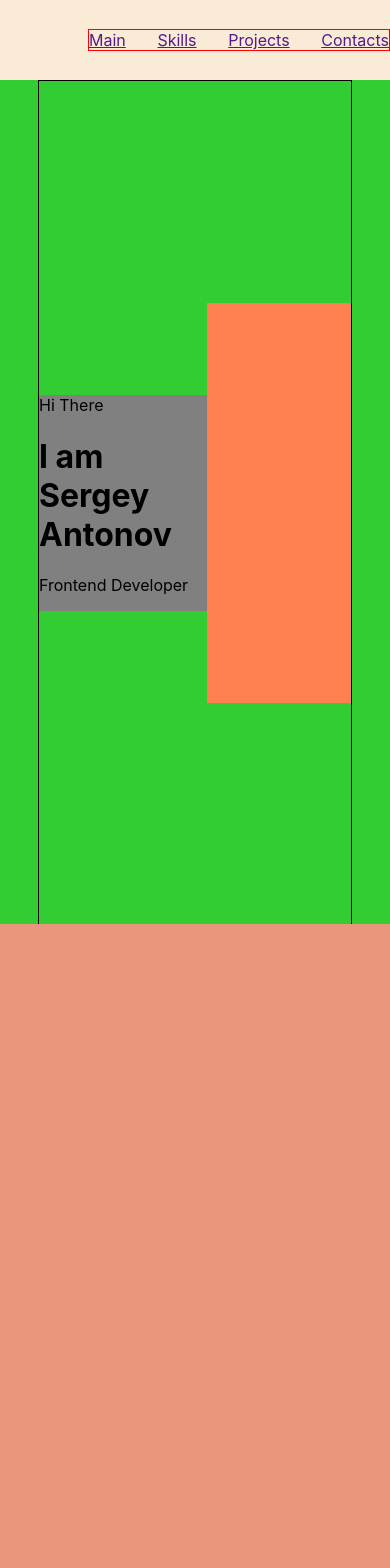
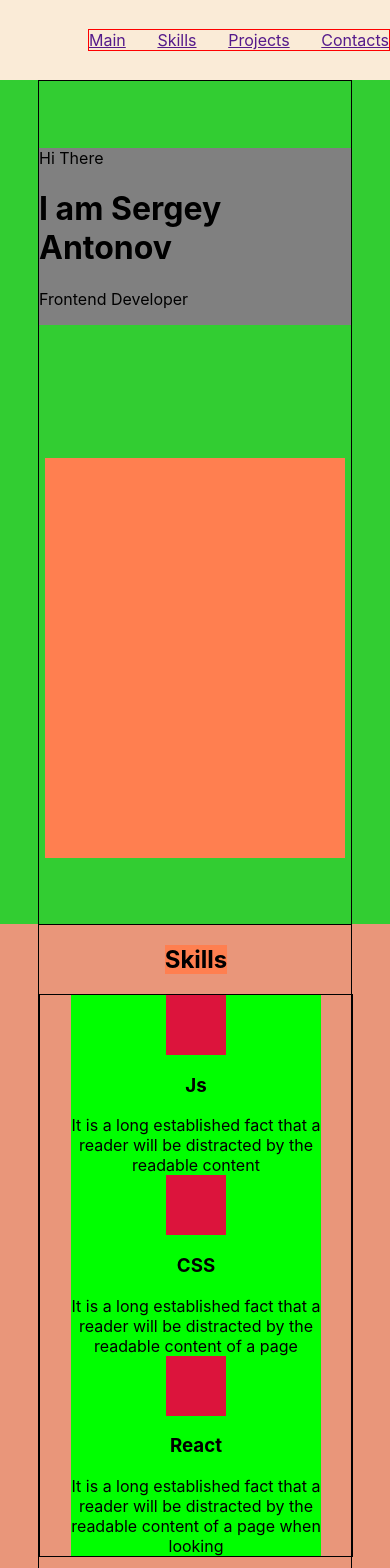
Before and after one commit to Santerakis/portfolio, a React (Create React App) app: page / in a window 390 px wide. Shown: the top 1568 px of the page. Built offline with nearby package versions, Linux system fonts and the light colour scheme.

Commit message:
responsive 1,2 blocks

```diff
--- a/src/common/styles/Container.module.css
+++ b/src/common/styles/Container.module.css
@@ -6,4 +6,11 @@
     display: flex;
     align-items: center;
     justify-content: space-between;
+    flex-wrap: wrap;
 }
+
+@media (max-width: 812px) {
+    .container {
+        justify-content: center;
+    }
+}
--- a/src/skills/Skills.js
+++ b/src/skills/Skills.js
@@ -1,10 +1,20 @@
 import React from 'react';
+import styleContainer from '../common/styles/Container.module.css'
 import styles from './Skills.module.css'
+import Skill from "./skill/Skill";
+
 
 const Skills = () => {
     return (
         <div className={styles.skillsBlock}>
-
+            <div className={`${styles.skillsContainer} ${styleContainer.container}`}>
+                <h2 className={styles.title}>Skills</h2>
+                <div className={styles.skills}>
+                    <Skill title={'Js'} description={'It is a long established fact that a reader will be distracted by the readable content'}/>
+                    <Skill title={'CSS'} description={'It is a long established fact that a reader will be distracted by the readable content of a page'}/>
+                    <Skill title={'React'} description={'It is a long established fact that a reader will be distracted by the readable content of a page when looking'}/>
+                </div>
+            </div>
         </div>
     );
 };
--- a/src/skills/Skills.module.css
+++ b/src/skills/Skills.module.css
@@ -2,3 +2,26 @@
     height: 100vh;
     background-color: darksalmon;
 }
+.skillsContainer {
+    align-items: center;
+    flex-direction: column;
+    justify-content: flex-start;
+}
+
+.title {
+    background-color: coral;
+}
+
+.skills {
+    border: 1px solid;
+    width: 100%;
+    display: flex;
+    justify-content: space-between;
+    flex-wrap: wrap;
+}
+
+@media (max-width: 624px) {
+    .skills {
+        justify-content: center;
+    }
+}
--- /dev/null
+++ b/src/skills/skill/Skill.js
@@ -0,0 +1,14 @@
+import React from 'react';
+import styles from './Skill.module.css'
+
+const Skill = (props) => {
+    return (
+        <div className={styles.skill}>
+            <div className={styles.icon}></div>
+            <h3>{props.title}</h3>
+            <span className={styles.description}>{props.description}</span>
+        </div>
+    );
+};
+
+export default Skill;
--- /dev/null
+++ b/src/skills/skill/Skill.module.css
@@ -0,0 +1,13 @@
+.skill {
+    width: 250px;
+    background-color: lime;
+    display: flex;
+    flex-direction: column;
+    align-items: center;
+    text-align: center;
+}
+.icon {
+    height: 60px;
+    width: 60px;
+    background-color: crimson;
+}
```
